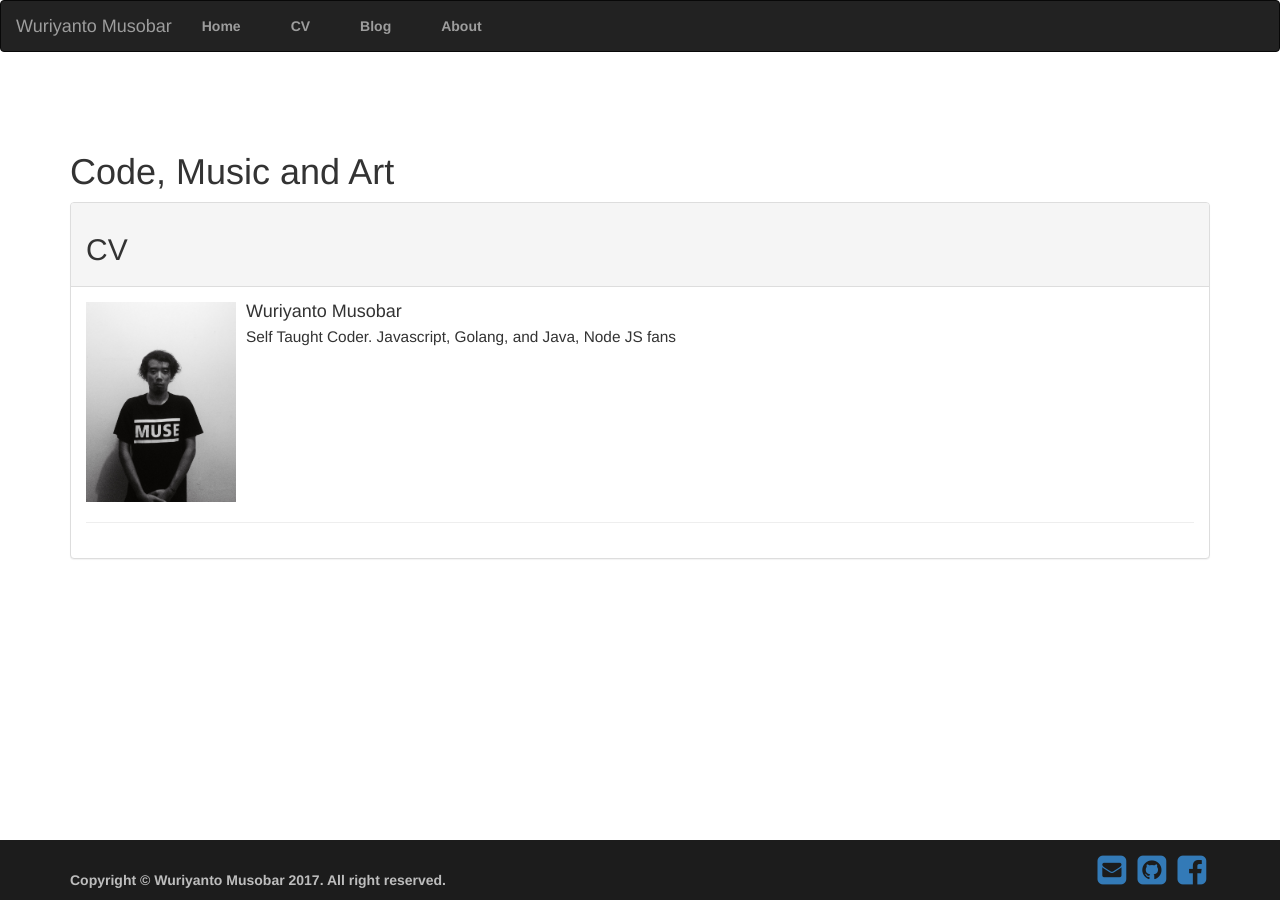
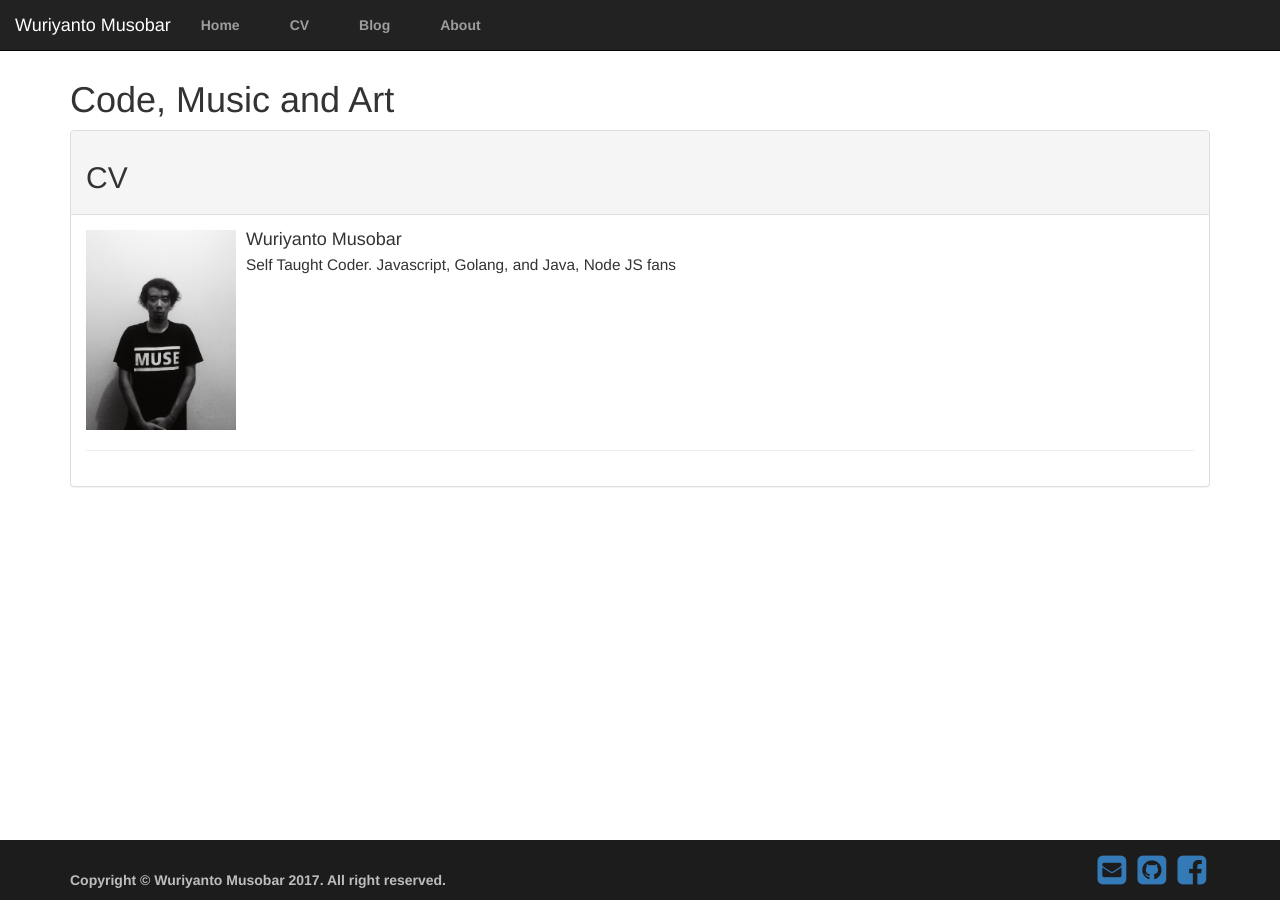
Before and after one commit to wuriyanto48/wuriyanto48.github.io, a Jekyll site: the page built from cv/index.html, in a window 1280 px wide. Built offline with Jekyll 4.4.1, drawn with Linux system fonts in a browser that asks for light colours; nearby versions of some CDN libraries.

Commit message:
fixed top navbar

```diff
--- a/_layouts/default.html
+++ b/_layouts/default.html
@@ -10,7 +10,7 @@
     <script src="https://maxcdn.bootstrapcdn.com/bootstrap/3.3.7/js/bootstrap.min.js"></script>
 	</head>
 	<body>
-    <nav class="navbar navbar-toggleable-md navbar-inverse fixed-top bg-inverse">
+    <nav class="navbar navbar-toggleable-md navbar-inverse navbar-fixed-top bg-inverse">
     <div class="container-fluid">
       <div class="navbar-header">
         <a class="navbar-brand" href="#">Wuriyanto Musobar</a>
```
